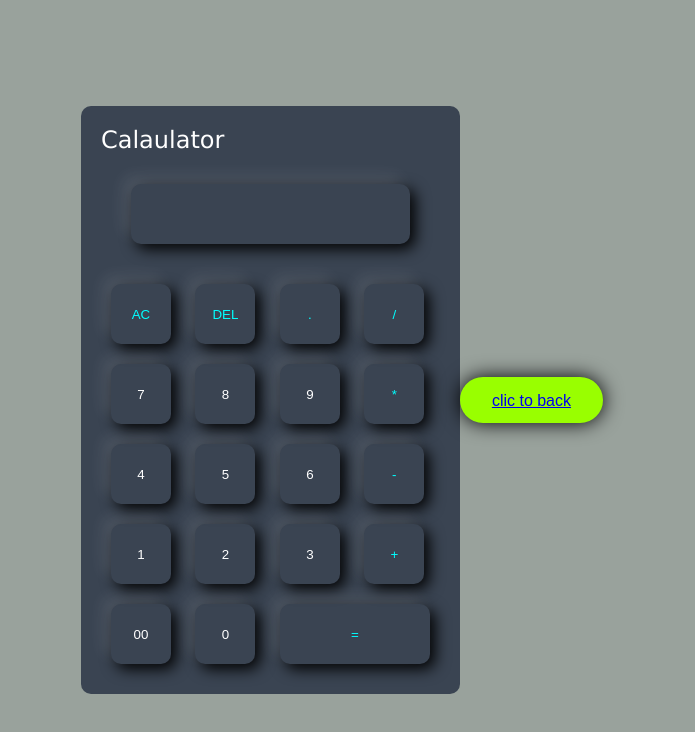
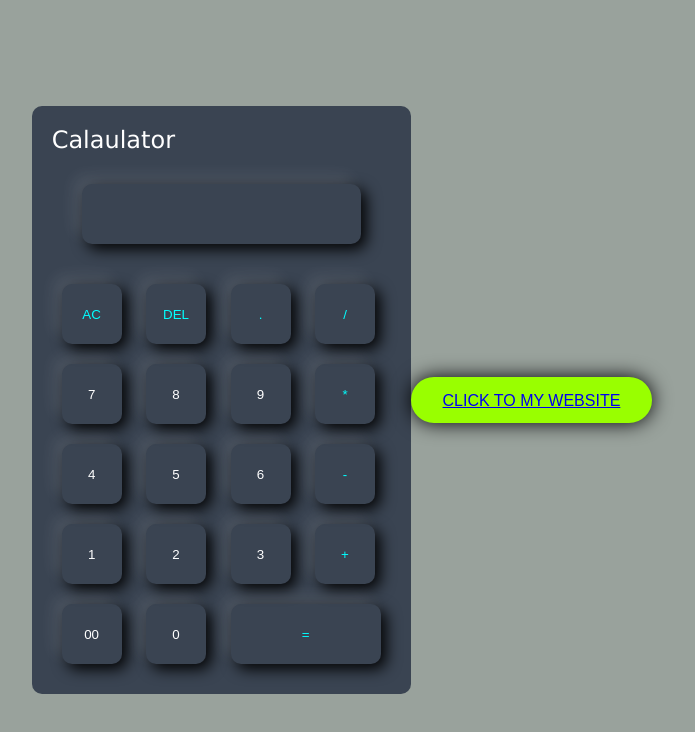
Before and after one commit to Manjunatha129/myportfolio, a plain HTML site: page index.html in a window 1280 px wide. Shown: the whole page, without its empty margins (298-993 px from the left). Drawn offline with Linux system fonts and the light colour scheme.

Commit message:
Update index.html

```diff
--- a/index.html
+++ b/index.html
@@ -63,7 +63,7 @@
         </div>
 
         <button class="btn">
-            <a href="./mysite.html">clic to back</a>
+            <a href="./mysite.html">CLICK TO MY WEBSITE</a>
         </button>
 
 
```
